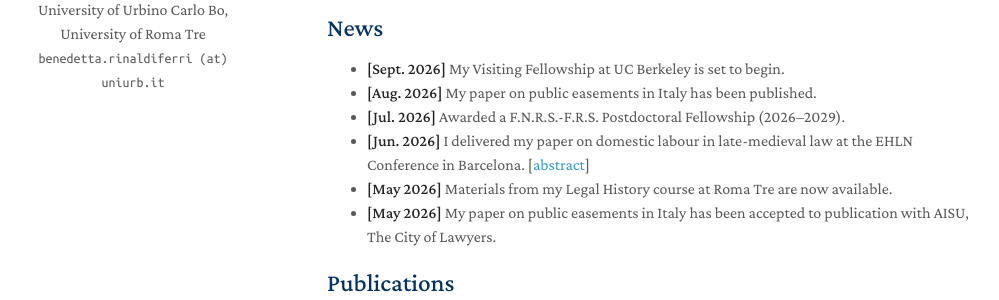
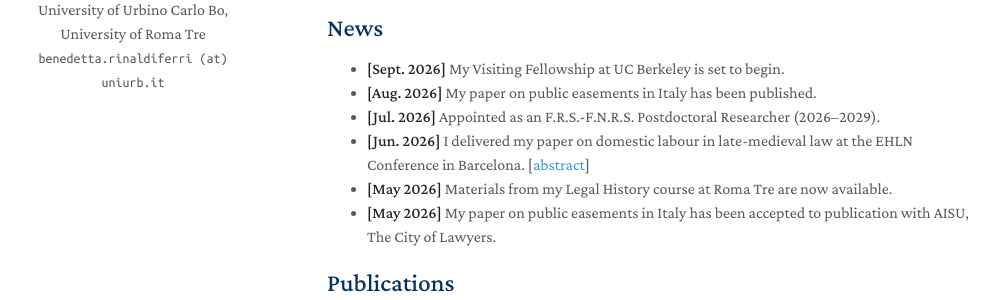
Before and after one commit to rinaldiferri/rinaldiferri.github.io, a Jekyll site: the page built from index.md, in a window 1280 px wide and 1260 px high. Shown: the part 297-597 px from the top of the window, without its empty margins (143-1142 px from the left). Built offline with Jekyll 4.4.1, drawn with Linux system fonts in a browser that asks for light colours; a style sheet for code colours, icons or effects is not loaded; our own code applies the rules of GitHub Pages for plain Markdown files.

Commit message:
Update index.md

```diff
--- a/index.md
+++ b/index.md
@@ -16,7 +16,7 @@ I am a legal and social historian of early-modern Italy. I am currently a Visiti
 
 - **[Sept. 2026]** My Visiting Fellowship at UC Berkeley is set to begin.
 - **[Aug. 2026]** My paper on public easements in Italy has been published.
-- **[Jul. 2026]** Awarded a F.N.R.S.-F.R.S. Postdoctoral Fellowship (2026–2029).
+- **[Jul. 2026]** Appointed as an F.R.S.-F.N.R.S. Postdoctoral Researcher (2026–2029).
 - **[Jun. 2026]** I delivered my paper on domestic labour in late-medieval law at the EHLN Conference in Barcelona. [[abstract](/assets/files/2026_barcelona_abstract.txt)]
 - **[May 2026]** Materials from my Legal History course at Roma Tre are now available.
 - **[May 2026]** My paper on public easements in Italy has been accepted to publication with AISU, The City of Lawyers.
```
